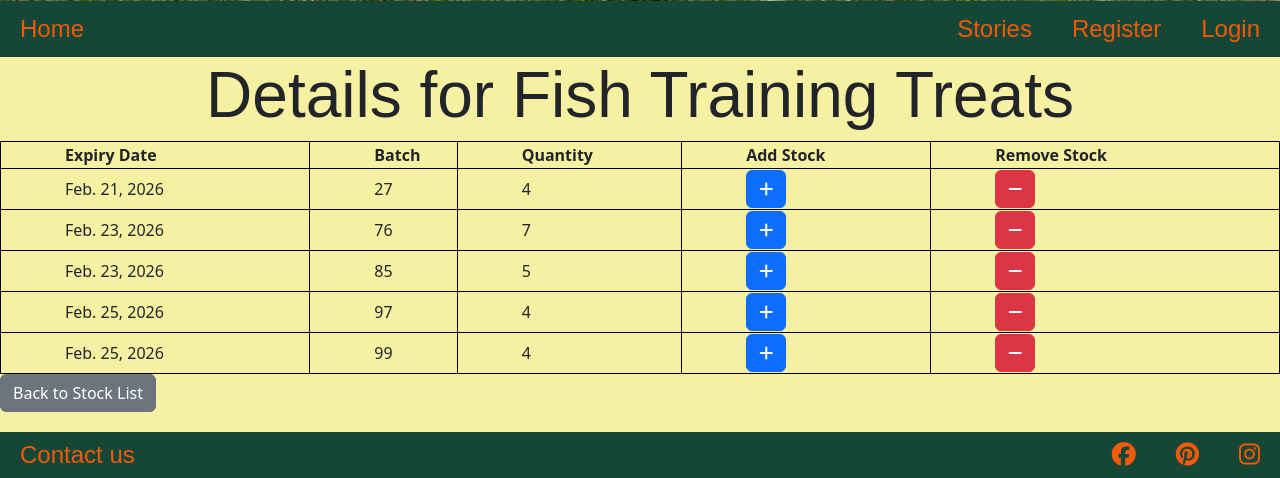
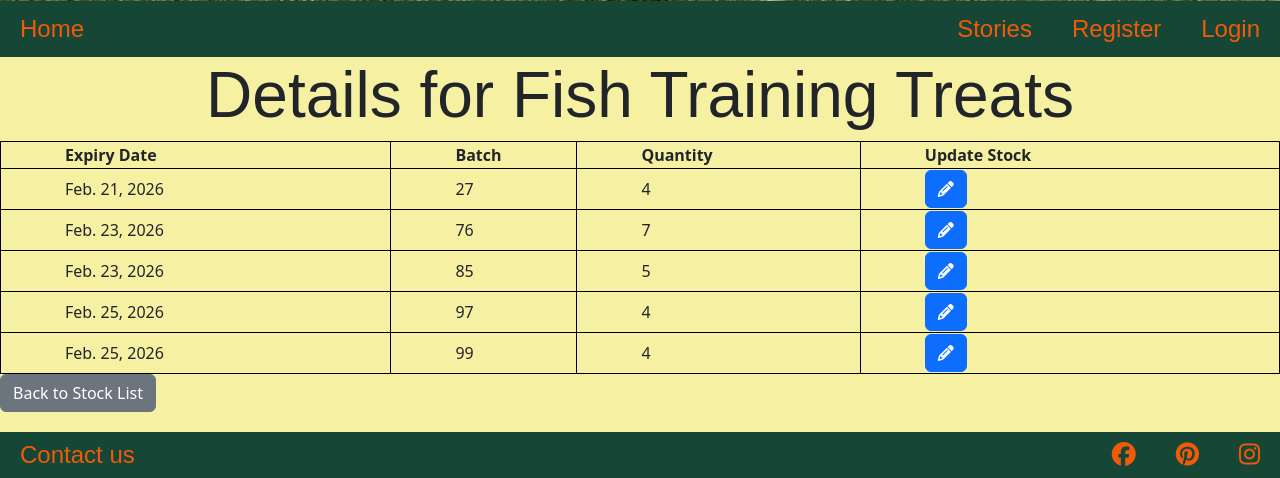
Before and after one commit to Corentin-Vidick/P4-JSDogTraining, a Django app: a page that uses stock/templates/stock/stock_detail.html in a window 1280 px wide. Shown: the part 427-905 px from the top of the page. Run offline with Django 3.2, Linux system fonts and the light colour scheme; data comes from the database, SQL or seed files in the repository; both versions use the stored data as it was after the commit; some libraries are stand-ins or nearby versions; some web fonts are replaced.

Commit message:
Changed add_stock_detail to update existing quantity, modals auto-update corresponding line in table, add guidance for expiry date in add_stock modal

```diff
--- a/static/js/stock.js
+++ b/static/js/stock.js
@@ -1,8 +1,31 @@
 // Add stock
-$(document).ready(function() {
-    // Handle the form submission using AJAX
+// Grouped view: When the modal is shown, store the triggering button and populate modal fields.
+$('#addStockModal').on('show.bs.modal', function (event) {
+    var button = $(event.relatedTarget);
+    // Store the button globally for later use.
+    window.triggeringGroupedButton = button;
+
+    var itemName = button.attr('data-item-name');
+    var itemCategory = button.attr('data-item-category');
+    var itemWeight = button.attr('data-item-weight');
+    var itemLabel = button.attr('data-item-label');
+    var itemOriginstock = button.attr('data-item-origin-stock');
+
+    console.log("Grouped view - Item Name:", itemName);
+    console.log("Grouped view - Item Weight:", itemWeight);
+    console.log("Grouped view - Item Origin Stock:", itemOriginstock);
+
+    var modal = $(this);
+    modal.find('#groupedModalItemName').text(itemName);
+    modal.find('#groupedModalItemNameHidden').val(itemName);
+    modal.find('#groupedModalItemCategory').val(itemCategory);
+    modal.find('#groupedModalItemWeight').val(itemWeight);
+    modal.find('#groupedModalItemLabel').val(itemLabel);
+    modal.find('#groupedModalItemOriginstock').val(itemOriginstock);
+});
+
+// Grouped view: Handle the form submission using AJAX.
 $('#stockForm').on('submit', function(e) {
-        console.log("AJAX submit triggered");
     e.preventDefault();
     $.ajax({
         type: 'POST',
@@ -12,40 +35,27 @@ $(document).ready(function() {
             if(response.success){
                 alert(response.message);
                 $('#addStockModal').modal('hide');
+                // Retrieve the button that triggered the modal from the global variable.
+                var button = window.triggeringGroupedButton;
+                if (!button) {
+                    console.error("Triggering button not found");
+                    return;
+                }
+                // Find the closest table row to that button.
+                var row = button.closest('tr');
+                // Update the cell showing the total quantity.
+                row.find('.total_quantity').text(response.total_quantity);
+                console.log("Updated total quantity cell with:", response.total_quantity);
             } else {
                 console.log('Validation errors:', response.errors);
                 alert('There were errors in your submission.');
             }
         },
         error: function(xhr, status, error) {
-                console.error('AJAX error:', status, error);
+            console.error('Grouped view AJAX error:', status, error);
             console.error('Response:', xhr.responseText);
             alert('An error occurred while adding stock: ' + error);
         }
-        });
-    });
-
-    // Update the modal content when it is about to be shown
-    $('#addStockModal').on('show.bs.modal', function (event) {
-        var button = $(event.relatedTarget);
-        var itemName = button.attr('data-item-name');
-        var itemCategory = button.attr('data-item-category');
-        var itemWeight = button.attr('data-item-weight');
-        var itemLabel = button.attr('data-item-label');
-        var itemOriginstock = button.attr('data-item-origin-stock');
-
-        console.log("Grouped - Item Name:", itemName);
-        console.log("Grouped - Item Weight:", itemWeight);
-        console.log("Grouped - Item Origin Stock:", itemOriginstock);
-
-        var modal = $(this);
-        modal.find('#modalItemName').text(itemName);
-        // Set the hidden input values for form submission:
-        modal.find('#groupedModalItemNameHidden').val(itemName);
-        modal.find('#groupedModalItemCategory').val(itemCategory);
-        modal.find('#groupedModalItemWeight').val(itemWeight);
-        modal.find('#groupedModalItemLabel').val(itemLabel);
-        modal.find('#groupedModalItemOriginstock').val(itemOriginstock);
     });
 });
 
@@ -53,7 +63,6 @@ $(document).ready(function() {
 $(document).ready(function() {
     // Handle the form submission using AJAX
     $('#stockdetailForm').on('submit', function(e) {
-        console.log("AJAX submit triggered");
         e.preventDefault();
         $.ajax({
             type: 'POST',
@@ -63,6 +72,19 @@ $(document).ready(function() {
                 if(response.success){
                     alert(response.message);
                     $('#addStockDetailModal').modal('hide');
+                    // Retrieve the button that triggered the modal from the global variable
+                    var button = window.triggeringDetailButton;
+                    console.log("Global button:", button);
+                    if (!button) {
+                        console.error("Triggering button not found");
+                        return;
+                    }
+                    // Find the closest table row to that button
+                    var row = button.closest('tr');
+                    console.log("Row to update:", row);
+                    // Update the cell showing the total quantity (with class 'total_quantity')
+                    row.find('.total_quantity').text(response.total_quantity);
+                    console.log("Updated total quantity cell with:", response.total_quantity);
                 } else {
                     console.log('Validation errors:', response.errors);
                     alert('There were errors in your submission.');
@@ -79,6 +101,10 @@ $(document).ready(function() {
     // Update the modal content when it is about to be shown
     $('#addStockDetailModal').on('show.bs.modal', function (event) {
         var button = $(event.relatedTarget);
+        console.log("Storing triggering button:", button);
+        // Store the button globally
+        window.triggeringDetailButton = button;
+
         var itemName = button.attr('data-item-name');
         var itemCategory = button.attr('data-item-category');
         var itemWeight = button.attr('data-item-weight');
--- a/stock/forms.py
+++ b/stock/forms.py
@@ -5,6 +5,12 @@ class AddStockForm(forms.ModelForm):
     class Meta:
         model = PackedStock
         fields = ['quantity', 'expiry_date', 'batch']
+        widgets = {
+            'expiry_date': forms.DateInput(format='%Y-%m-%d', attrs={'placeholder': 'YYYY-MM-DD'}),
+        }
+        help_texts = {
+            'expiry_date': 'Ex: YYYY-MM-DD',
+        }
 
 class AddStockDetailForm(forms.ModelForm):
     class Meta:
--- a/stock/templates/stock/stock.html
+++ b/stock/templates/stock/stock.html
@@ -18,7 +18,7 @@
             <td>
                 <a href="{% url 'stock_detail' stock.name %}">{{ stock.name }}</a>
             </td>
-            <td>{{ stock.total_quantity }}</td>
+            <td class="total_quantity">{{ stock.total_quantity }}</td>
             <td>
                 <button type="button" class="btn btn-primary" data-bs-toggle="modal" data-bs-target="#addStockModal"
                         data-item-id="{{ stock.id }}"
--- a/stock/templates/stock/stock_detail.html
+++ b/stock/templates/stock/stock_detail.html
@@ -8,8 +8,7 @@
         <th>Expiry Date</th>
         <th>Batch</th>
         <th>Quantity</th>
-        <th>Add Stock</th>
-        <th>Remove Stock</th>
+        <th>Update Stock</th>
       </tr>
     </thead>
     <tbody>
@@ -17,7 +16,7 @@
         <tr>
           <td>{{ detail.expiry_date }}</td>
           <td>{{ detail.batch }}</td>
-          <td>{{ detail.total_quantity }}</td>
+          <td class="total_quantity">{{ detail.total_quantity }}</td>
           <td>
             <button type="button" class="btn btn-primary" data-bs-toggle="modal" data-bs-target="#addStockDetailModal"
                     data-item-id="{{ detail.id }}"
@@ -28,13 +27,8 @@
                     data-item-origin-stock="{{ detail.origin_stock }}"
                     data-item-expiry-date="{{ detail.expiry_date|date:'Y-m-d' }}"
                     data-item-batch="{{ detail.batch }}">
-                    <i class="fa-solid fa-plus" aria-hidden="true"></i>
+                    <i class="fa fa-pencil" aria-hidden="true"></i>
                 </button>
-          </td>
-          <td>
-            <button type="button" class="btn btn-danger">
-              <i class="fa-solid fa-minus"></i>
-            </button>
           </td>
         </tr>
       {% empty %}
--- a/stock/views.py
+++ b/stock/views.py
@@ -56,49 +56,117 @@ def add_stock(request):
     if request.method == 'POST':
         form = AddStockForm(request.POST)
         if form.is_valid():
-            stock_item = form.save(commit=False)
-            # Assign the auto-populated fields
-            stock_item.name = request.POST.get('name')
-            stock_item.category = request.POST.get('category')
-            stock_item.weight = request.POST.get('weight')
-            stock_item.label = request.POST.get('label')
-            stock_item.origin_stock = request.POST.get('origin_stock')
+            new_quantity = form.cleaned_data['quantity']
+            # Get required auto-populated fields from hidden inputs
+            name = request.POST.get('name')
+            category = request.POST.get('category')
+            weight = request.POST.get('weight')
+            label = request.POST.get('label')
+            origin_stock = request.POST.get('origin_stock')
+
+            # expiry_date and batch are now required:
+            expiry_date_str = request.POST.get('expiry_date')
+            batch_str = request.POST.get('batch')
+            if not expiry_date_str:
+                return JsonResponse({'success': False, 'errors': {'expiry_date': 'Expiry date is required.'}})
+            if not batch_str:
+                return JsonResponse({'success': False, 'errors': {'batch': 'Batch is required.'}})
+
+            try:
+                expiry_date = datetime.strptime(expiry_date_str, "%Y-%m-%d").date()
+            except ValueError as e:
+                return JsonResponse({'success': False, 'errors': {'expiry_date': str(e)}})
+
+            try:
+                batch = int(batch_str)
+            except ValueError as e:
+                return JsonResponse({'success': False, 'errors': {'batch': str(e)}})
+
+            # Create a new stock record
+            stock_item = PackedStock(
+                name=name,
+                category=category,
+                weight=weight,
+                label=label,
+                origin_stock=origin_stock,
+                quantity=new_quantity,
+                expiry_date=expiry_date,
+                batch=batch
+            )
             stock_item.save()
-            return JsonResponse({'success': True, 'message': 'Stock added successfully!'})
+
+            # Recalculate the total quantity for this treat (grouped by name)
+            total = PackedStock.objects.filter(name=name).aggregate(total=Sum('quantity'))['total'] or 0
+            return JsonResponse({
+                'success': True,
+                'message': 'Stock added successfully!',
+                'total_quantity': total
+            })
         else:
             return JsonResponse({'success': False, 'errors': form.errors})
     return JsonResponse({'success': False, 'message': 'Only POST method allowed'})
 
 def add_stock_detail(request):
     """
-    Add stock using the corresponding treat name, expiry date and batch. Only the quantity is required as a user input,
+    Overwrite stock using the corresponding treat name, expiry date and batch. Only the quantity is required as a user input,
     the name, category, weight label and origin stock are auto generated
     """
     if request.method == 'POST':
         form = AddStockDetailForm(request.POST)
         if form.is_valid():
-            stock_item = form.save(commit=False)
+            new_quantity = form.cleaned_data['quantity']
             # Assign the auto-populated fields
-            stock_item.name = request.POST.get('name')
-            stock_item.category = request.POST.get('category')
-            stock_item.weight = request.POST.get('weight')
-            stock_item.label = request.POST.get('label')
-            stock_item.origin_stock = request.POST.get('origin_stock')
+            name = request.POST.get('name')
+            category = request.POST.get('category')
+            weight = request.POST.get('weight')
+            label = request.POST.get('label')
+            origin_stock = request.POST.get('origin_stock')
             expiry_date_str = request.POST.get('expiry_date')
+            # Convert expiry_date to a Python date object
             if expiry_date_str:
                 try:
-                    stock_item.expiry_date = datetime.strptime(expiry_date_str, "%Y-%m-%d").date()
+                    expiry_date = datetime.strptime(expiry_date_str, "%Y-%m-%d").date()
                 except ValueError as e:
                     return JsonResponse({'success': False, 'errors': {'expiry_date': str(e)}})
+            else:
+                expiry_date = None
             # Convert batch from string to integer
             batch_str = request.POST.get('batch')
             if batch_str:
                 try:
-                    stock_item.batch = int(batch_str)
+                    batch = int(batch_str)
                 except ValueError as e:
                     return JsonResponse({'success': False, 'errors': {'batch': str(e)}})
-            stock_item.save()
-            return JsonResponse({'success': True, 'message': 'Stock updated successfully!'})
+            else:
+                batch = None
+
+            # Try to fetch an existing record for this treat, expiry date, and batch.
+            try:
+                stock_item = PackedStock.objects.get(name=name, expiry_date=expiry_date, batch=batch)
+                # Overwrite the quantity with the new value
+                stock_item.quantity = new_quantity
+                # Optionally, update the constant fields (if needed)
+                stock_item.category = category
+                stock_item.weight = weight
+                stock_item.label = label
+                stock_item.origin_stock = origin_stock
+                stock_item.save()
+            except PackedStock.DoesNotExist:
+                # No matching record exists, so create a new one
+                stock_item = PackedStock(
+                    name=name,
+                    category=category,
+                    weight=weight,
+                    label=label,
+                    origin_stock=origin_stock,
+                    quantity=new_quantity,
+                    expiry_date=expiry_date,
+                    batch=batch
+                )
+                stock_item.save()
+            # Recalculate the total quantity for this group
+            total = PackedStock.objects.filter(name=name, expiry_date=expiry_date, batch=batch).aggregate(total=Sum('quantity'))['total'] or 0
+            return JsonResponse({'success': True, 'message': 'Stock added successfully!', 'total_quantity': total})
         else:
             return JsonResponse({'success': False, 'errors': form.errors})
     return JsonResponse({'success': False, 'message': 'Only POST method allowed'})
```
Also changed, not shown: db.sqlite3. Lines whose indentation alone changed are shown as unchanged.
